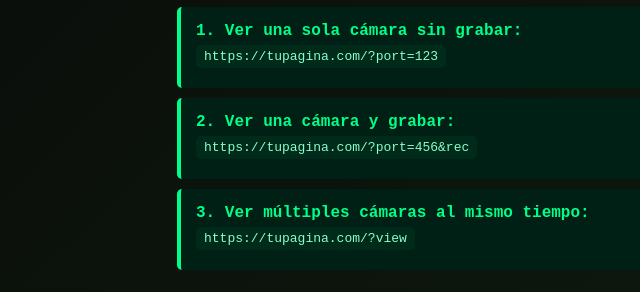
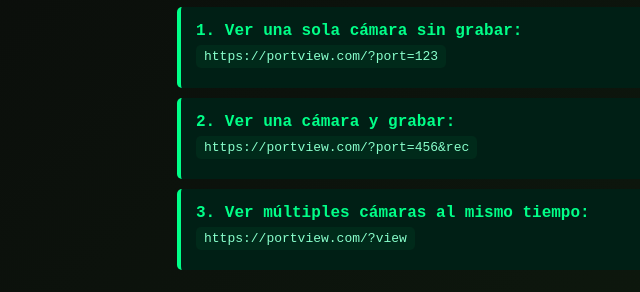
Before and after one commit to mrmorcilla/cctv, a plain HTML site: page index.html in a window 1280 px wide. Shown: the part 508-800 px from the top of the page, 13-653 px from the left. Drawn offline with Linux system fonts and the light colour scheme.

Commit message:
Update index.html

```diff
--- a/index.html
+++ b/index.html
@@ -102,17 +102,17 @@
 
       <div class="example">
         <strong>1. Ver una sola cámara sin grabar:</strong><br>
-        <code>https://tupagina.com/?port=123</code>
+        <code>https://portview.com/?port=123</code>
       </div>
 
       <div class="example">
         <strong>2. Ver una cámara y grabar:</strong><br>
-        <code>https://tupagina.com/?port=456&rec</code>
+        <code>https://portview.com/?port=456&rec</code>
       </div>
 
       <div class="example">
         <strong>3. Ver múltiples cámaras al mismo tiempo:</strong><br>
-        <code>https://tupagina.com/?view</code>
+        <code>https://portview.com/?view</code>
       </div>
     </section>
 
```
